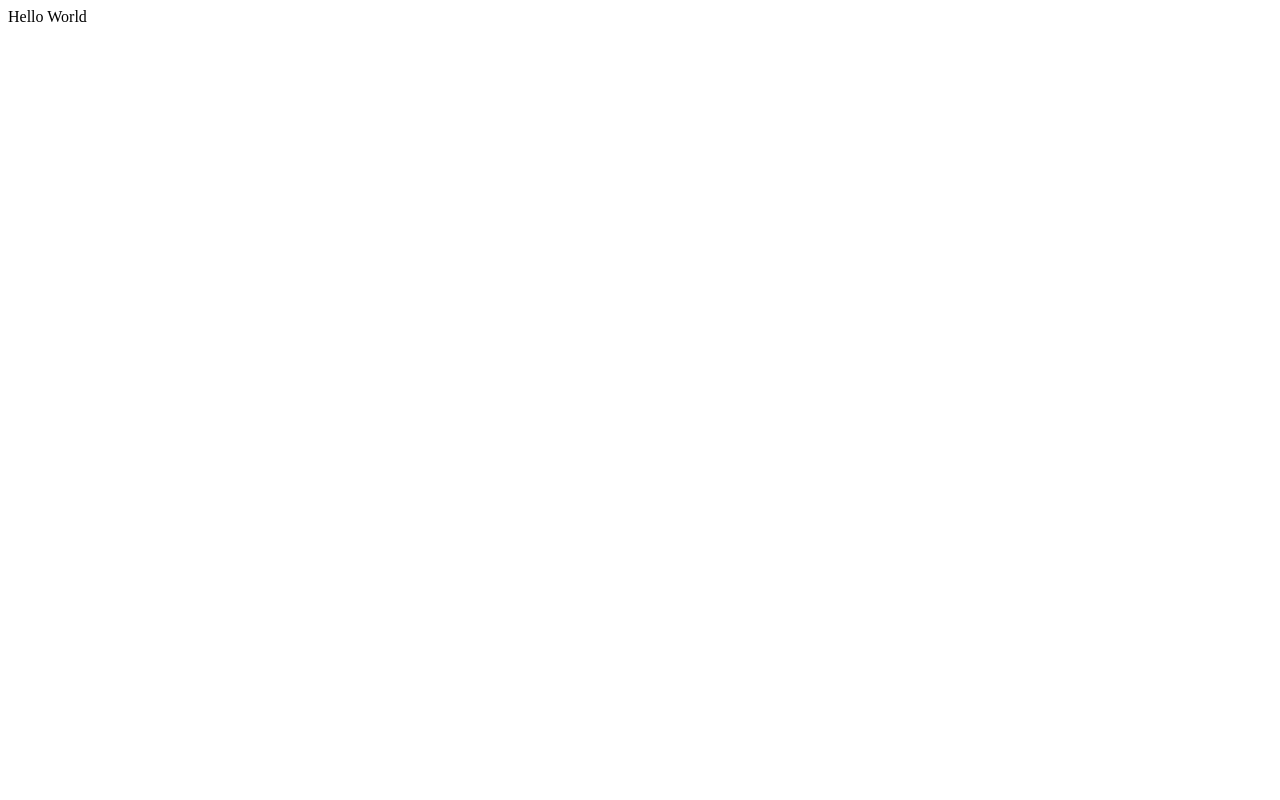
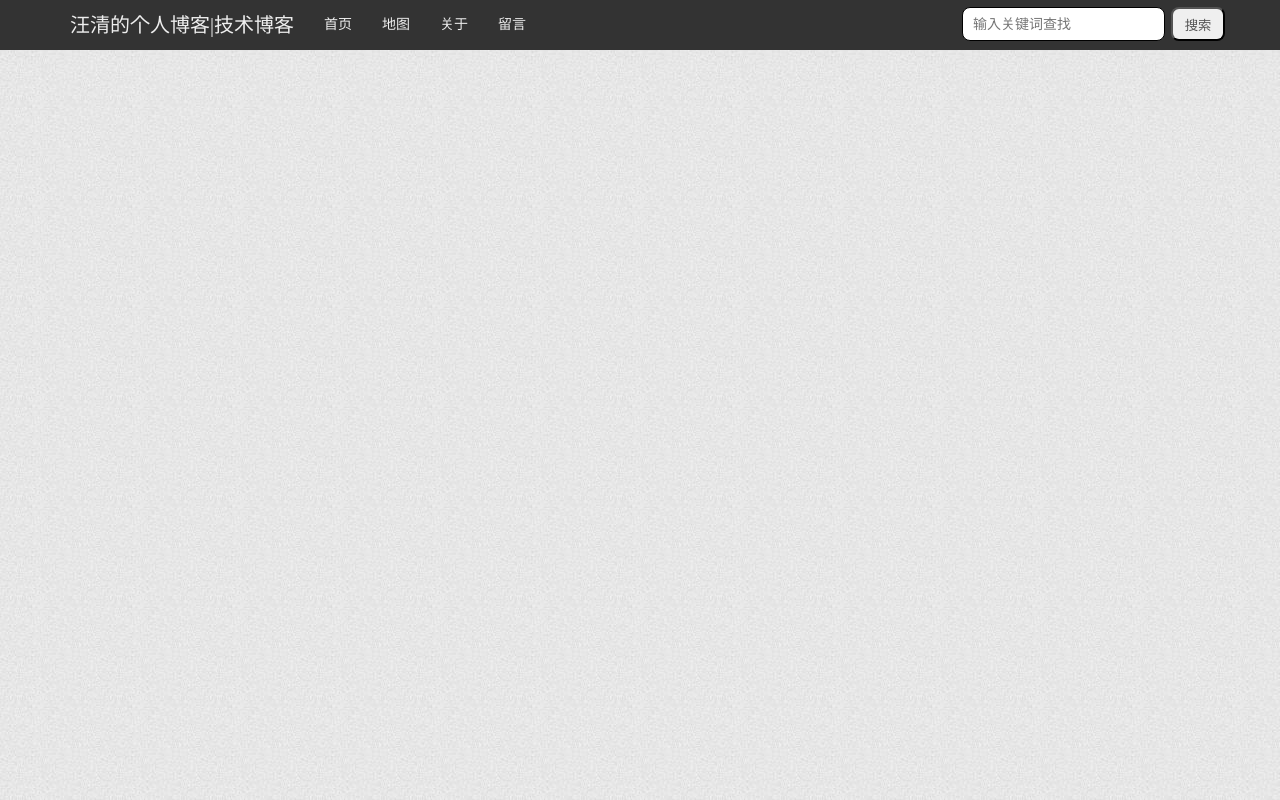
Before and after one commit to wq199909/PersonalBlog, a website: page page/index.html in a window 1280 px wide. Drawn offline with Linux system fonts and the light colour scheme.

Commit message:
首页头部样式

```diff
--- /dev/null
+++ b/page/css/base.css
@@ -0,0 +1,71 @@
+*{
+    margin: 0;
+    padding: 0;
+    list-style: none;
+}
+body{
+    background-image: url("../img/bg.jpg");
+    position: relative;
+    text-align: center;
+}
+.header{
+    width: 100%;
+    height: 50px;
+    background-color: #333;
+}
+.container{
+    position: relative;
+    width: 1170px;
+    height: 50px;
+    margin: 0 auto;
+    /* background-color: pink; */
+}
+.title{
+    float: left;
+    color: #eee;
+    line-height: 50px;
+    text-decoration: none;
+    margin: 0 15px;
+    font-size: 20px;
+}
+.menu{
+    float: left;
+}
+.menu>li{
+    float: left;
+    height: 50px;
+    width: 58px;
+    line-height: 50px;
+    font-size: 14px;
+    text-align: center;
+}
+.menu>li>a{
+    text-decoration: none;
+    color: #eee;
+}
+.search-bar>input{
+    display: inline-block;
+    position: absolute;
+    height: 22px;
+    padding: 5px 10px;
+    font-size: 14px;
+    border: 1px solid;
+    border-radius: 8px;
+    top: 50%;
+    outline: none;
+    margin-top: -18px;
+    right: 60px;
+}
+.search-bar>button{
+    display: inline-block;
+    position: absolute;
+    width: 54px;
+    height: 34px;
+    padding: 5px 10px;
+    border-radius: 8px;
+    top: 50%;
+    margin-top: -18px;
+    color: #555;
+    right: 0px;
+    outline: none;
+}
--- a/page/index.html
+++ b/page/index.html
@@ -4,8 +4,8 @@
  * @Author: WangQing
  * @email: 2749374330@qq.com
  * @Date: 2019-12-19 13:32:46
- * @LastEditors: WangQing
- * @LastEditTime: 2019-12-19 13:33:10
+ * @LastEditors  : WangQing
+ * @LastEditTime : 2019-12-19 13:48:27
  -->
 <!DOCTYPE html>
 <html lang="en">
@@ -13,9 +13,26 @@
     <meta charset="UTF-8">
     <meta name="viewport" content="width=device-width, initial-scale=1.0">
     <meta http-equiv="X-UA-Compatible" content="ie=edge">
-    <title>Document</title>
+    <title>个人博客</title>
+    <link rel="stylesheet" href="./css/base.css">
 </head>
 <body>
-    Hello World
+    <header class="header">
+        <div class="container">
+            <a href="/" class="title">汪清的个人博客|技术博客</a>
+            <ul class="menu">
+                <li><a href="">首页</a></li>
+                <li><a href="">地图</a></li>
+                <li><a href="">关于</a></li>
+                <li><a href="">留言</a></li>
+            </ul>
+            <div class="search-bar">
+                <input type="text" placeholder="输入关键词查找">
+                <button>搜索</button>
+            </div>
+        </div>
+    </header>
+    <div class="content"></div>
+    <footer></footer>
 </body>
 </html>
```
Also changed, not shown: page/css/index.css (added), page/img/bg.jpg (added).
